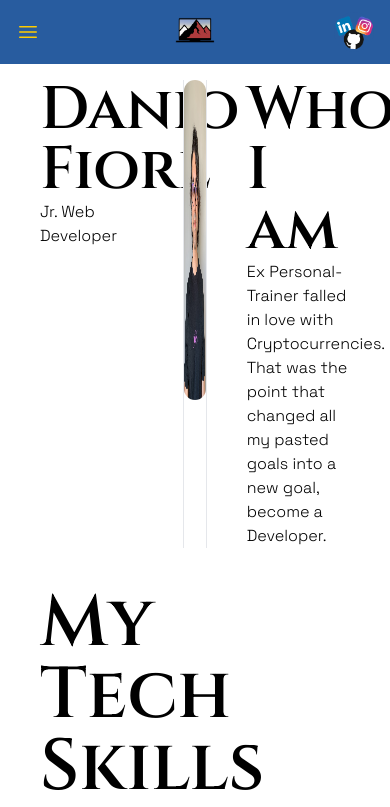
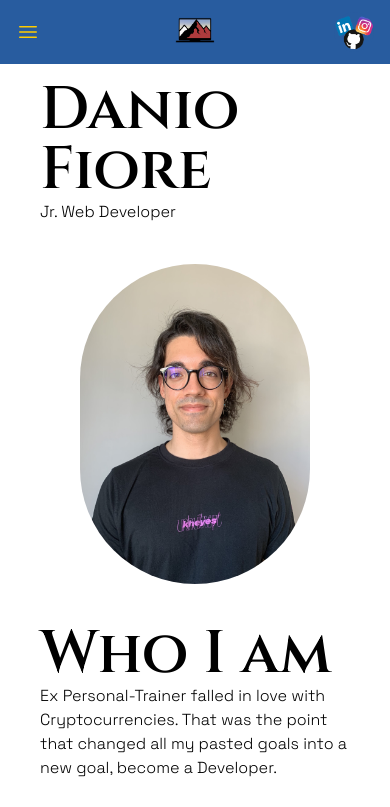
Before and after one commit to DanioFiore/personal-website, a React (Create React App) app: page / in a window 390 px wide. Shown: the top 807 px of the page. Built offline with nearby package versions, Linux system fonts and the light colour scheme.

Commit message:
added breakpoints to the header, need to fix the border-y of the image

```diff
--- a/src/components/Header/Header.js
+++ b/src/components/Header/Header.js
@@ -4,15 +4,15 @@ import myPicture from "../img/foto.jpeg";
 const Header = () => {
   return (
     <React.Fragment>
-      <div className="grid grid-cols-3">
-        <div className="flex flex-col">
-          <h1 className="text-6xl self-start">Danio Fiore</h1>
-          <p className="self-end">Jr. Web Developer</p>
+      <div className="grid xl:grid-cols-3 sm:grid-cols-1">
+        <div className="flex flex-col xl:justify-center sm:items-center">
+          <h1 className="text-6xl xl:self-start">Danio Fiore</h1>
+          <p className="xl:self-end">Jr. Web Developer</p>
         </div>
-        <div className="flex justify-center border-x mx-10">
+        <div className="flex justify-center sm:border-y sm:my-8 p-10 xl:border-x xl:mx-10">
           <img src={myPicture} className="h-80 rounded-full" alt="this is me"/>
         </div>
-        <div className="">
+        <div className="flex flex-col justify-center">
           <h1 className="text-6xl">Who I am</h1>
           <p>
             Ex Personal-Trainer falled in love with Cryptocurrencies. That was
```
